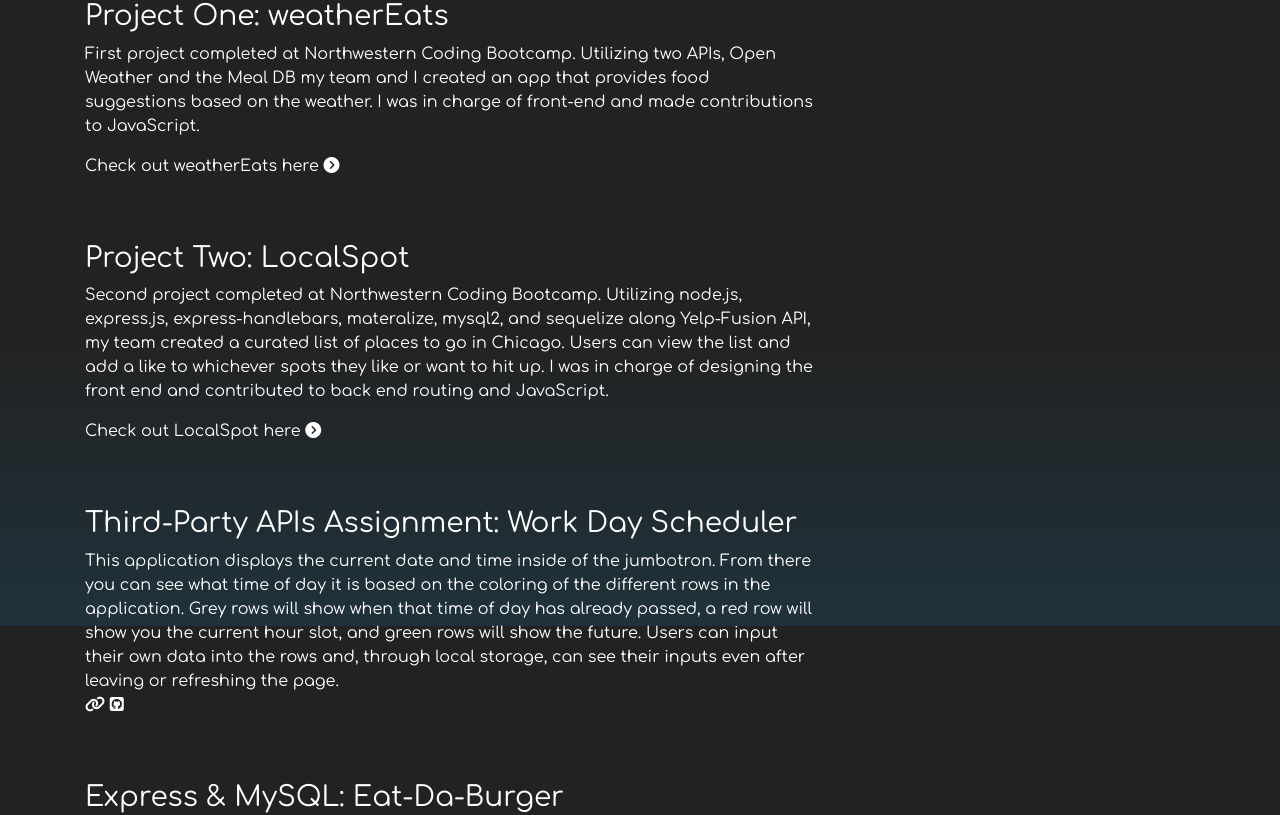
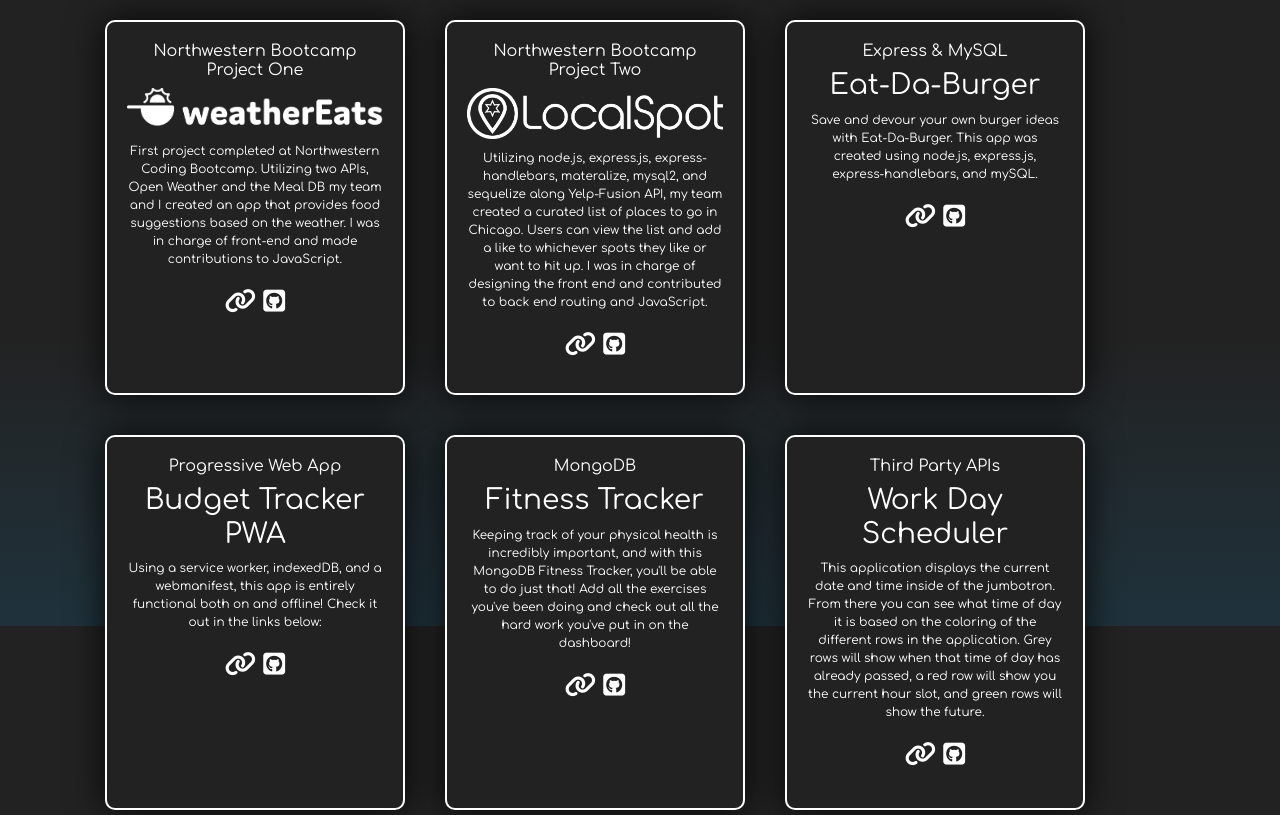
Before and after one commit to cjpalmerin/react-portfolio-cjpalmerin, a React (Create React App) app in the folder client/: page / in a window 1280 px wide. Shown: the part 974-1789 px from the top of the page. Built offline with nearby package versions, Linux system fonts and the light colour scheme.

Commit message:
new project divs

```diff
--- a/client/src/App.css
+++ b/client/src/App.css
@@ -180,3 +180,37 @@ a:hover {
       display:none;
   }
 }
+
+.project-div {
+  height: 375px;
+  width:300px;
+  border: 2px solid white;
+  padding: 20px;
+  margin: 20px;
+  text-align: center;
+  border-radius: 10px;
+  background-color: #222222;
+  float: left;
+  box-shadow: 0px 0px 35px 2px rgba(0,0,0,0.75);
+
+
+}
+
+.project-img {
+  width: 100%;
+  margin-bottom: 10px
+}
+
+.projects-p {
+  font-size: 12px;
+}
+
+.projects-div {
+  margin-left: auto;
+  margin-right: auto;
+}
+
+.projects-icons {
+  font-size: 25px;
+  color:white;
+}
--- a/client/src/App.js
+++ b/client/src/App.js
@@ -7,11 +7,9 @@ import Footer from './components/Footer'
 
 import Home from './pages/Home';
 import AboutMe from './pages/AboutMe'
-import Projects from './pages/Projects';
 import Contact from './pages/Contact';
 import Resume from './pages/Resume';
-import WeatherEats from './pages/WeatherEats';
-import LocalSpot from './pages/LocalSpot';
+import ProjectsV2 from './pages/ProjectsV2'
 
 
 function App() {
@@ -23,11 +21,9 @@ function App() {
           <Navbar />
           <Home />
           <AboutMe />
-          <Projects />
+          <ProjectsV2 />
           <Resume />
           <Contact />
-          <WeatherEats />
-          <LocalSpot />
           <Footer />
         </Route>
         <Route exact path="/aboutme">
--- a/client/src/pages/Projects.js
+++ b/client/src/pages/Projects.js
@@ -84,6 +84,37 @@ export default function Projects() {
           <br />
           <br />
 
+
+          <div className="project-div">
+            <h6>Northwestern Bootcamp Project One</h6>
+            <img src="../assets/images/weatherEats/weatherEats-06.png" className="project-img" />
+            <p className="projects-p">First project completed at Northwestern Coding Bootcamp. Utilizing two APIs, Open Weather and the Meal DB my
+            team and I created an app that provides food suggestions based on the weather. I was in charge of front-end
+              and made contributions to JavaScript.</p>
+            <span style={spanStyling}>
+              <a href="https://cbruder1292.github.io/Project1/" target="_blank" rel="noopener noreferrer"> <i className="fas fa-link"></i></a>
+            </span>
+            <span style={spanStyling}>
+              <a href="https://github.com/cbruder1292/Project1" target="_blank" rel="noopener noreferrer"> <i className="fab fa-github-square"></i></a>
+            </span>
+          </div>
+
+          <div className="project-div">
+            <h6>Northwestern Bootcamp Project Two</h6>
+            <img src="../assets/images/localspot/localspot-05.png" className="project-img" />
+            <p className="projects-p">Utilizing node.js, express.js, express-handlebars,
+          materalize, mysql2, and sequelize along Yelp-Fusion API, my team created a curated list of places to go in
+          Chicago. Users can view the list and add a like to whichever spots they like or want to hit up. I was in
+              charge of designing the front end and contributed to back end routing and JavaScript.</p>
+            <span style={spanStyling}>
+              <a href="https://agile-journey-25400.herokuapp.com/" target="_blank" rel="noopener noreferrer"> <i className="fas fa-link"></i></a>
+            </span>
+            <span style={spanStyling}>
+              <a href="https://github.com/blapete/project-2" target="_blank" rel="noopener noreferrer"> <i className="fab fa-github-square"></i></a>
+            </span>
+          </div>
+
+
         </div>
       </div>
     </div>
--- /dev/null
+++ b/client/src/pages/ProjectsV2.js
@@ -0,0 +1,95 @@
+import React from 'react';
+import '../App.css';
+
+export default function Projects() {
+  return (
+    <div className="container projects-div">
+      <div className="row">
+        <div className="col-sm-12">
+
+          <div className="project-div">
+            <h6>Northwestern Bootcamp Project One</h6>
+            <img src="../assets/images/weatherEats/weatherEats-06.png" className="project-img" />
+            <p className="projects-p">First project completed at Northwestern Coding Bootcamp. Utilizing two APIs, Open Weather and the Meal DB my
+            team and I created an app that provides food suggestions based on the weather. I was in charge of front-end
+              and made contributions to JavaScript.</p>
+            <span className="projects-icons">
+              <a href="https://cbruder1292.github.io/Project1/" target="_blank" rel="noopener noreferrer"> <i className="fas fa-link"></i></a>
+            </span>
+            <span className="projects-icons">
+              <a href="https://github.com/cbruder1292/Project1" target="_blank" rel="noopener noreferrer"> <i className="fab fa-github-square"></i></a>
+            </span>
+          </div>
+
+          <div className="project-div">
+            <h6>Northwestern Bootcamp Project Two</h6>
+            <img src="../assets/images/localspot/localspot-05.png" className="project-img" />
+            <p className="projects-p">Utilizing node.js, express.js, express-handlebars,
+            materalize, mysql2, and sequelize along Yelp-Fusion API, my team created a curated list of places to go in
+            Chicago. Users can view the list and add a like to whichever spots they like or want to hit up. I was in
+              charge of designing the front end and contributed to back end routing and JavaScript.</p>
+            <span className="projects-icons">
+              <a href="https://agile-journey-25400.herokuapp.com/" target="_blank" rel="noopener noreferrer"> <i className="fas fa-link"></i></a>
+            </span>
+            <span className="projects-icons">
+              <a href="https://github.com/blapete/project-2" target="_blank" rel="noopener noreferrer"> <i className="fab fa-github-square"></i></a>
+            </span>
+          </div>
+
+          <div className="project-div">
+            <h6>Express & MySQL</h6>
+            <h3>Eat-Da-Burger</h3>
+            <p className="projects-p">Save and devour your own burger ideas with Eat-Da-Burger. This app was created using node.js, express.js, express-handlebars, and mySQL.</p>
+            <span className="projects-icons">
+              <a href="https://eat-da-burger-cjpalmerin.herokuapp.com/" target="_blank" rel="noopener noreferrer"> <i className="fas fa-link"></i></a>
+            </span>
+            <span className="projects-icons">
+              <a href="https://github.com/cjpalmerin/Eat-Da-Burger" target="_blank" rel="noopener noreferrer"> <i className="fab fa-github-square"></i></a>
+            </span>
+          </div>
+
+          <div className="project-div">
+            <h6>Progressive Web App</h6>
+            <h3>Budget Tracker PWA</h3>
+            <p className="projects-p">Using a service worker, indexedDB, and a webmanifest, this app is entirely functional both on and offline! Check it out in the links below:</p>
+            <span className="projects-icons">
+              <a href="https://eat-da-burger-cjpalmerin.herokuapp.com/" target="_blank" rel="noopener noreferrer"> <i className="fas fa-link"></i></a>
+            </span>
+            <span className="projects-icons">
+              <a href="https://github.com/cjpalmerin/Eat-Da-Burger" target="_blank" rel="noopener noreferrer"> <i className="fab fa-github-square"></i></a>
+            </span>
+          </div>
+
+          <div className="project-div">
+            <h6>MongoDB</h6>
+            <h3>Fitness Tracker</h3>
+            <p className="projects-p">Keeping track of your physical health is incredibly important, and with this MongoDB Fitness Tracker, you'll be able to do just that! Add all the exercises you've been doing and check out all the hard work you've put in on the dashboard!</p>
+            <span className="projects-icons">
+              <a href="https://mongodb-fitness-tracker-cjpalm.herokuapp.com/?id=5ec001cb8ff40d0017cb66d0" target="_blank" rel="noopener noreferrer"> <i className="fas fa-link"></i></a>
+            </span>
+            <span className="projects-icons">
+              <a href="https://github.com/cjpalmerin/mongodb-fitness-tracker" target="_blank" rel="noopener noreferrer"> <i className="fab fa-github-square"></i></a>
+            </span>
+          </div>
+
+          <div className="project-div">
+            <h6>Third Party APIs</h6>
+            <h3>Work Day Scheduler</h3>
+            <p className="projects-p">This application displays the current date and time inside of the jumbotron. From there you can see what time
+            of day it is based on the coloring of the different rows in the application. Grey rows will show when that
+            time of day has already passed, a red row will show you the current hour slot, and green rows will show the
+          future.</p>
+            <span className="projects-icons">
+              <a href="https://cjpalmerin.github.io/Homework-5/"> <i className="fas fa-link"></i></a>
+            </span>
+            <span className="projects-icons">
+              <a href="https://github.com/cjpalmerin/Homework-5" target="_blank" rel="noopener noreferrer"> <i className="fab fa-github-square"></i></a>
+            </span>
+          </div>
+
+
+        </div>
+      </div>
+    </div>
+  )
+}
--- a/client/src/pages/Resume.js
+++ b/client/src/pages/Resume.js
@@ -6,9 +6,9 @@ import '../App.css';
 
 export default function Resume() {
     return (
-        <div class="container">
-            <div class="row">
-                <div class="col-md-12">
+        <div className="container">
+            <div className="row">
+                <div className="col-md-12">
                     <img src='../assets/images/palmerinwanekCJ-resume_2020-02.png' alt="CJ Resume" id="resume" />
                 </div>
             </div>
```
Also changed, not shown: 1 other file (tests, documents, lock files or other folders).
